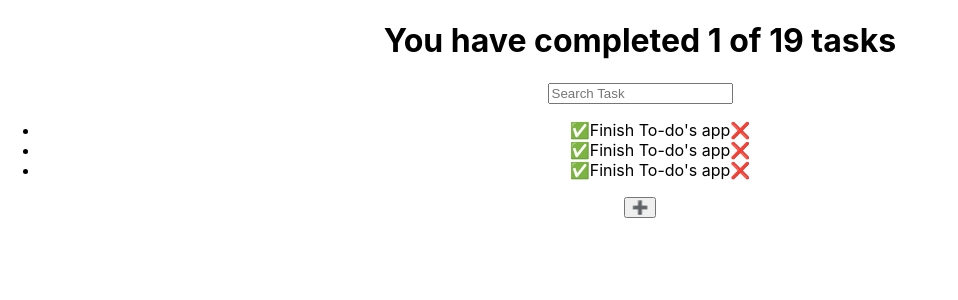
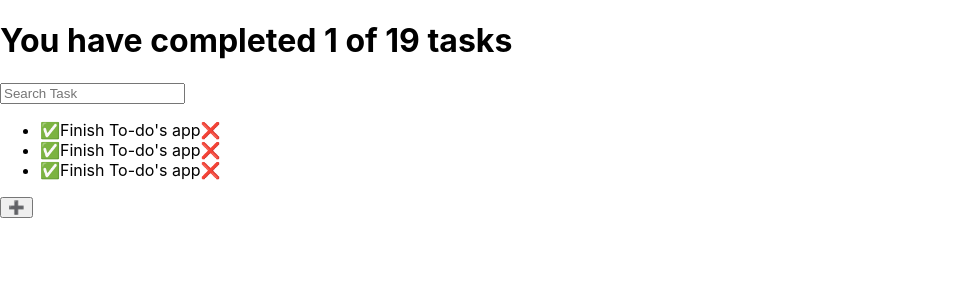
Before and after one commit to almarinca/learn-react-todo-app, a React (Create React App) app: page / in a window 1280 px wide. Shown: the top 300 px of the page, without its empty margins (0-958 px from the left). Built offline with nearby package versions, Linux system fonts and the light colour scheme.

Commit message:
react fragment to avoid extra div in the final dom

```diff
--- a/src/App.js
+++ b/src/App.js
@@ -1,3 +1,5 @@
+import React from 'react';
+
 import { TodoCounter } from './TodoCounter';
 import { TodoSearch } from './TodoSearch';
 import { TodoList } from './TodoList';
@@ -7,7 +9,7 @@ import './App.css';
 
 function App() {
   return (
-    <div className="App">
+    <React.Fragment>
 
       <TodoCounter completed={1} total={19} />
       <TodoSearch />
@@ -19,7 +21,7 @@ function App() {
       </TodoList>
 
       <TodoCreateButton />
-    </div>
+    </React.Fragment>
   );
 }
 
```
